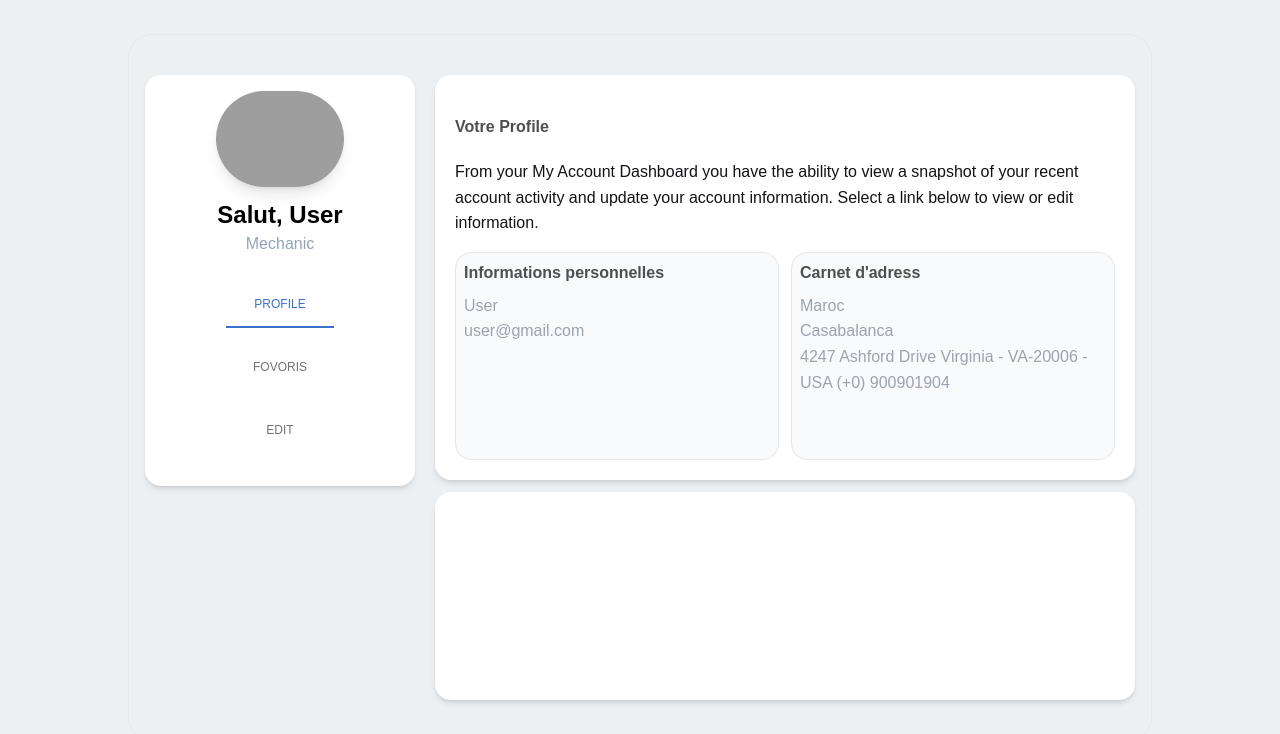
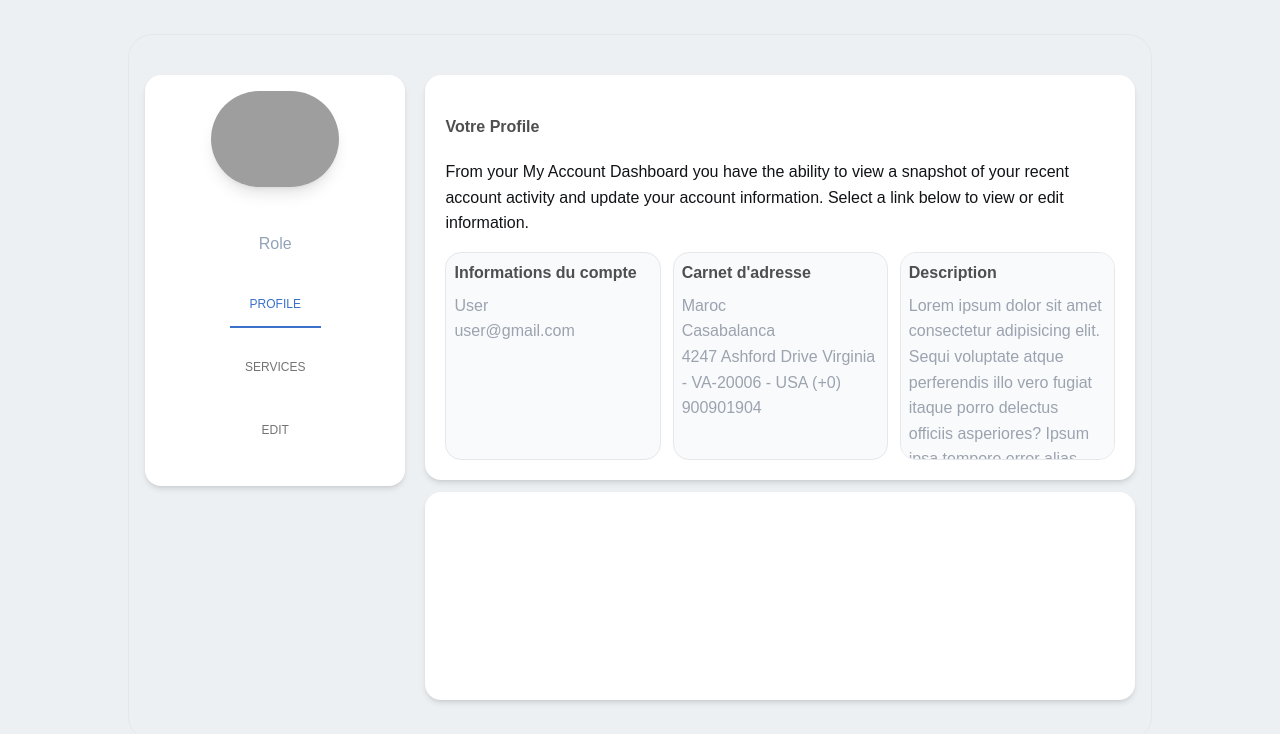
Before and after one commit to jealife/MecaDom-plus, a plain HTML site: page pages/dashboard/dashboard.html in a window 1280 px wide. Shown: the part 66-800 px from the top of the page. Drawn offline with nearby package versions, Linux system fonts and the light colour scheme; grey boxes are pictures that could not be loaded.

Commit message:
Changes to be committed: 	modified:   index.html 	new file:   pages/admin/admin.html 	modified:   pages/dashboard/dashboard.html

```diff
--- a/pages/dashboard/dashboard.html
+++ b/pages/dashboard/dashboard.html
@@ -72,40 +72,42 @@
                     <!--Tabs navigation-->
                     <div class="tab flex  flex-wrap gap-5">
 
-                        <ul class=" sticky flex list-none w-full h-max lg:w-auto py-3  lg:flex-col  flex-row flex-wrap rounded-2xl lg:bg-white  lg:shadow-md lg:px-10 px-2 items-center"
+                        <ul class=" bg-blue-700 sticky flex list-none w-full h-max lg:w-auto py-3  lg:flex-col  flex-row flex-wrap rounded-2xl lg:bg-white  lg:shadow-md lg:px-10 px-2 items-center"
                             role="tablist" data-te-nav-ref>
                             <div class="mx-auto  p-1 flex justify-center items-center text-center ">
                                 <div class="drop-shadow-2 flex flex-col items-center  gap-3">
+                                    <!-- ========== user Profile picture ============== -->
+
                                     <img src="https://tecdn.b-cdn.net/img/Photos/Avatars/img%20(9).jpg"
                                         class="w-32 rounded-full shadow-lg dark:shadow-black/30" />
+
                                     <!-- ========== user name ============== -->
                                     <div class="name">
-                                        <h3 class=" text-2xl font-semibold text-black ">
-                                            Salut,
-                                            User
+                                        <h3 class=" text-2xl font-semibold text-white">
+                                            User Name
                                         </h3>
-                                        <p class="font-medium text-slate-400">Mechanic</p>
+                                        <p class="font-medium text-slate-400">Role</p>
                                     </div>
                                 </div>
 
                             </div>
-                            <div
-                                class="navigation lg:shadow-none bg-white shadow-md flex list-none w-full lg:w-auto py-3  lg:flex-col  flex-row flex-wrap rounded-2xl  lg:px-10 px-2 items-center">
+                            <div class="navigation lg:shadow-none bg-white shadow-md flex list-none w-full lg:w-auto py-3  lg:flex-col
+                                flex-row flex-wrap rounded-2xl  lg:px-10 px-2 items-center sticky top-5 " >
                                 <li role="presentation" class="flex-grow text-center">
                                     <a href="#tabs-home03"
-                                        class="my-2 block border-x-0 border-b-2 border-t-0 border-transparent px-7 pb-3.5 pt-4 text-xs font-medium uppercase leading-tight text-neutral-500 hover:isolate hover:border-transparent hover:bg-neutral-100 focus:isolate focus:border-transparent data-[te-nav-active]:border-primary data-[te-nav-active]:text-primary dark:text-neutral-400 dark:hover:bg-transparent dark:data-[te-nav-active]:border-primary-400 dark:data-[te-nav-active]:text-primary-400"
+                                        class="my-2 block border-x-0 border-b-2 border-t-0 border-transparent px-5 pb-3.5 pt-4 text-xs font-medium uppercase leading-tight text-neutral-500 hover:isolate hover:border-transparent hover:bg-neutral-100 focus:isolate focus:border-transparent data-[te-nav-active]:border-primary data-[te-nav-active]:text-primary dark:text-neutral-400 dark:hover:bg-transparent dark:data-[te-nav-active]:border-primary-400 dark:data-[te-nav-active]:text-primary-400"
                                         data-te-toggle="pill" data-te-target="#tabs-home03" data-te-nav-active
                                         role="tab" aria-controls="tabs-home03" aria-selected="true">Profile</a>
                                 </li>
                                 <li role="presentation" class="flex-grow text-center">
                                     <a href="#tabs-profile03"
-                                        class="my-2 block border-x-0 border-b-2 border-t-0 border-transparent px-7 pb-3.5 pt-4 text-xs font-medium uppercase leading-tight text-neutral-500 hover:isolate hover:border-transparent hover:bg-neutral-100 focus:isolate focus:border-transparent data-[te-nav-active]:border-primary data-[te-nav-active]:text-primary dark:text-neutral-400 dark:hover:bg-transparent dark:data-[te-nav-active]:border-primary-400 dark:data-[te-nav-active]:text-primary-400"
+                                        class="my-2 block border-x-0 border-b-2 border-t-0 border-transparent px-5 pb-3.5 pt-4 text-xs font-medium uppercase leading-tight text-neutral-500 hover:isolate hover:border-transparent hover:bg-neutral-100 focus:isolate focus:border-transparent data-[te-nav-active]:border-primary data-[te-nav-active]:text-primary dark:text-neutral-400 dark:hover:bg-transparent dark:data-[te-nav-active]:border-primary-400 dark:data-[te-nav-active]:text-primary-400"
                                         data-te-toggle="pill" data-te-target="#tabs-profile03" role="tab"
-                                        aria-controls="tabs-profile03" aria-selected="false">Fovoris</a>
+                                        aria-controls="tabs-profile03" aria-selected="false">Services</a>
                                 </li>
                                 <li role="presentation" class="flex-grow text-center">
                                     <a href="#tabs-messages03"
-                                        class="my-2 block border-x-0 border-b-2 border-t-0 border-transparent px-7 pb-3.5 pt-4 text-xs font-medium uppercase leading-tight text-neutral-500 hover:isolate hover:border-transparent hover:bg-neutral-100 focus:isolate focus:border-transparent data-[te-nav-active]:border-primary data-[te-nav-active]:text-primary dark:text-neutral-400 dark:hover:bg-transparent dark:data-[te-nav-active]:border-primary-400 dark:data-[te-nav-active]:text-primary-400"
+                                        class="my-2 block border-x-0 border-b-2 border-t-0 border-transparent px-5 pb-3.5 pt-4 text-xs font-medium uppercase leading-tight text-neutral-500 hover:isolate hover:border-transparent hover:bg-neutral-100 focus:isolate focus:border-transparent data-[te-nav-active]:border-primary data-[te-nav-active]:text-primary dark:text-neutral-400 dark:hover:bg-transparent dark:data-[te-nav-active]:border-primary-400 dark:data-[te-nav-active]:text-primary-400"
                                         data-te-toggle="pill" data-te-target="#tabs-messages03" role="tab"
                                         aria-controls="tabs-messages03" aria-selected="false">Edit</a>
                                 </li>
@@ -120,13 +122,16 @@
 
                         <!--Tabs content-->
                         <div class="content-dashboard flex-1 flex flex-col gap-3 ">
-                            <div class=" p-5 bg-white rounded-2xl shadow-md">
+                            <div class=" p-5 bg-white rounded-2xl shadow-md bg-local h-auto ">
                                 <div class="hidden opacity-100 transition-opacity duration-150 ease-linear data-[te-tab-active]:block  "
-                                    id="tabs-home03" role="tabpanel" aria-labelledby="tabs-home-tab03" data-te-tab-active>
+                                    id="tabs-home03" role="tabpanel" aria-labelledby="tabs-home-tab03"
+                                    data-te-tab-active>
                                     <div class="title text-left">
                                         <h2 class="font-semibold py-5">Votre Profile</h2>
-                                        <p>From your My Account Dashboard you have the ability to view a snapshot of your
-                                            recent account activity and update your account information. Select a link below
+                                        <p>From your My Account Dashboard you have the ability to view a snapshot of
+                                            your
+                                            recent account activity and update your account information. Select a link
+                                            below
                                             to view or edit information.
                                         </p>
                                     </div>
@@ -135,25 +140,51 @@
                                         <div
                                             class="personal-infos flex-1 p-2 bg-slate-50 rounded-2xl flex-1 border border-stroke h-52">
                                             <h3 class="font-bold mb-2 ">
-                                                Informations personnelles
+                                                Informations du compte
                                             </h3>
                                             <p class="text-gray-400">User</p>
                                             <p class="text-gray-400">user@gmail.com</p>
                                         </div>
                                         <div
                                             class="adress flex-1 p-2 bg-slate-50 rounded-2xl flex-1 border border-stroke h-52">
-                                            <h3 class="font-bold mb-2 ">Carnet d'adress</h3>
+                                            <h3 class="font-bold mb-2 ">Carnet d'adresse</h3>
                                             <p class="text-gray-400">Maroc</p>
                                             <p class="text-gray-400">Casabalanca</p>
                                             <p class="text-gray-400">4247 Ashford Drive Virginia - VA-20006 - USA
                                                 (+0) 900901904</p>
+                                        </div>
+                                        <div
+                                            class="adress flex-1 p-2 bg-slate-50 rounded-2xl flex-1 border border-stroke h-52 overflow-auto">
+                                            <h3 class="font-bold mb-2  overflow-auto">Description</h3>
+                                            <p class="text-gray-400">Lorem ipsum dolor sit amet consectetur adipisicing
+                                                elit. Sequi voluptate atque perferendis illo vero fugiat itaque porro
+                                                delectus officiis asperiores? Ipsum ipsa tempore error alias.</p>
                                         </div>
                                     </div>
 
                                 </div>
                                 <div class="hidden opacity-0 transition-opacity duration-150 ease-linear data-[te-tab-active]:block"
                                     id="tabs-profile03" role="tabpanel" aria-labelledby="tabs-profile-tab03">
-                                    Tab 2 content
+                                    <h2 class="font-semibold py-5">Liste des services</h2>
+                                    <div
+                                        class="adress flex-1 p-2 bg-slate-50 rounded-2xl flex-1 border border-stroke h-52">
+                                        <div>
+                                            <div class="service px-4 py-4 flex flex-wrap gap-2">
+                                                <span
+                                                    class="call text-slate-500 text-xs p-2 rounded-full border-gray-300 border">Vidange</span>
+                                                <span
+                                                    class="call text-slate-500 text-xs p-2 rounded-full border-gray-300 border">Dépannage</span>
+                                                <span
+                                                    class="call text-slate-500 text-xs p-2 rounded-full border-gray-300 border">Vidange</span>
+                                                <span
+                                                    class="call text-slate-500 text-xs p-2 rounded-full border-gray-300 border">
+                                                    Lavage</span>
+                                                <span
+                                                    class="call text-slate-500 text-xs p-2 rounded-full border-gray-300 border">
+                                                    Lavage</span>
+                                            </div>
+                                        </div>
+                                    </div>
                                 </div>
                                 <div class="hidden opacity-0 transition-opacity duration-150 ease-linear data-[te-tab-active]:block"
                                     id="tabs-messages03" role="tabpanel" aria-labelledby="tabs-profile-tab03">
```
Also changed, not shown: index.html (+2 -2 lines), pages/admin/admin.html (added, +11 -0 lines).
